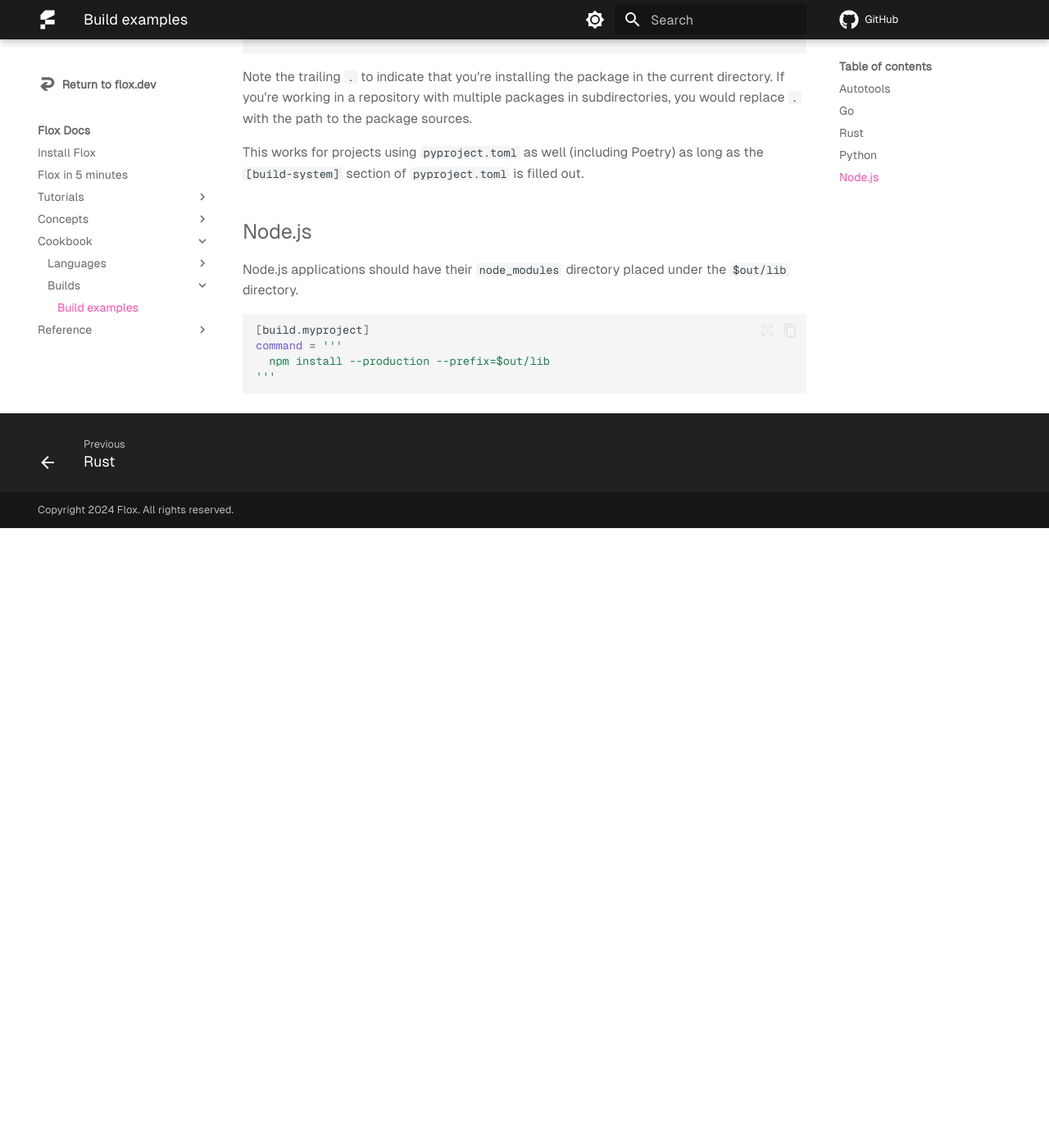
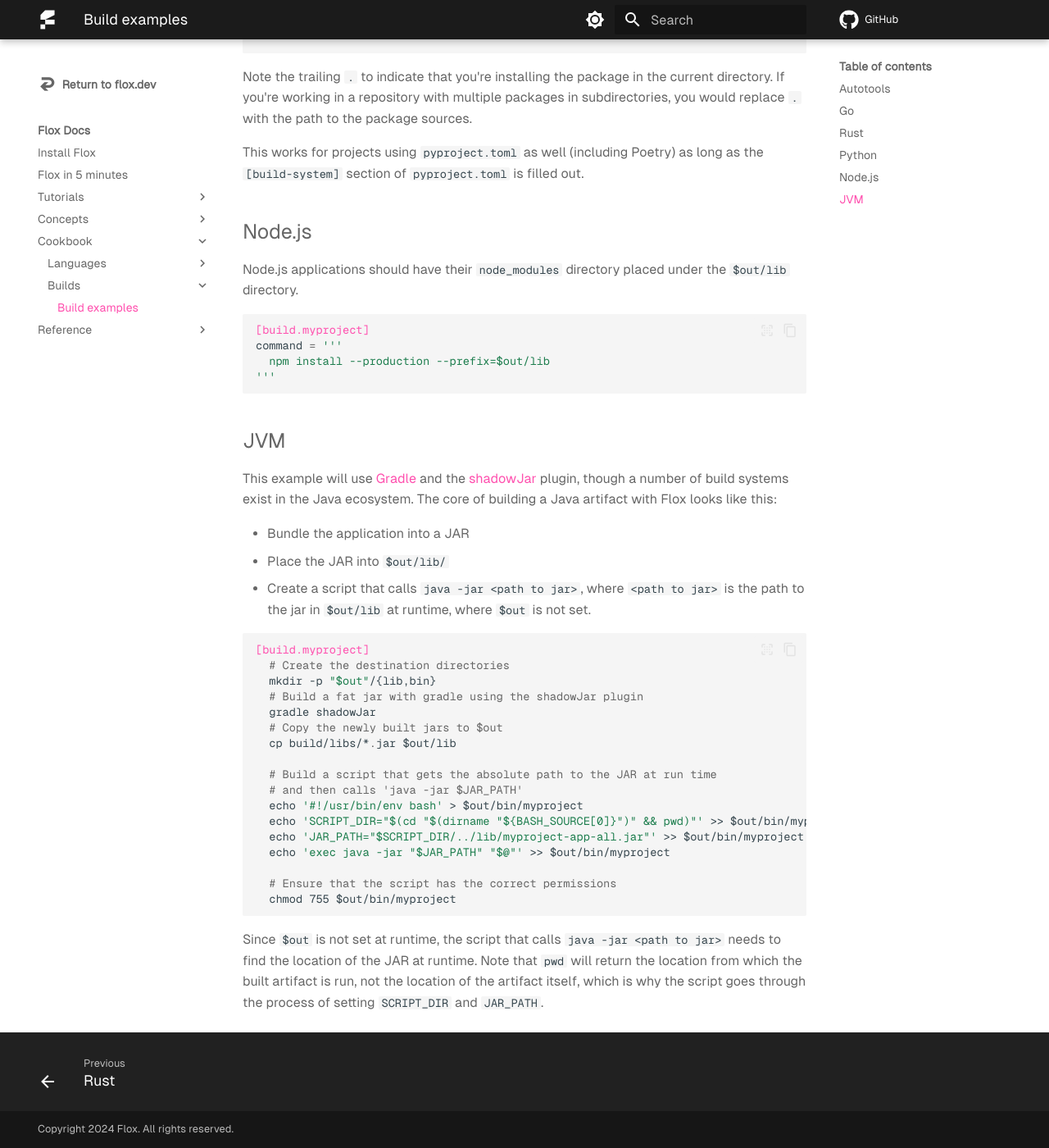
Before and after one commit to flox/floxdocs, an MkDocs documentation site: the page built from docs/cookbook/builds/examples.md, in a window 1280 px wide and 1400 px high, scrolled down 1103 px. Shown: the whole window at 82% size. Built offline with MkDocs 1.6.1 and Material for MkDocs 9.7.7, drawn with Linux system fonts in a browser that asks for light colours; plug-ins that fetch from the network failed and are left out; comment, search, counter and statistics services are not loaded; before the commit the page ends 1747 px from its top, so only the background shows below that; some of the changed text lies outside the part shown.

Commit message:
feat: add JVM build example

````diff
--- a/docs/cookbook/builds/examples.md
+++ b/docs/cookbook/builds/examples.md
@@ -9,7 +9,7 @@
 
 ## Autotools
 
-```bash
+```toml
 [build.myproject]
 command = '''
   ./configure --prefix=$out
@@ -20,7 +20,7 @@
 
 ## Go
 
-```
+```toml
 [build.myproject]
 command = '''
   GOBIN=$out/bin go install
@@ -29,7 +29,7 @@
 
 ## Rust
 
-```bash
+```toml
 [build.myproject]
 command = '''
   cargo build --release
@@ -43,7 +43,7 @@
 For Python projects a build looks like installing the project to the `$out`
 directory.
 
-```bash
+```toml
 [build.myproject]
 command = '''
   pip install --target=$out .
@@ -63,9 +63,44 @@
 Node.js applications should have their `node_modules` directory placed under
 the `$out/lib` directory.
 
-```bash
+```toml
 [build.myproject]
 command = '''
   npm install --production --prefix=$out/lib
 '''
 ```
+
+## JVM
+
+This example will use [Gradle][gradle] and the [shadowJar][shadow] plugin, though a number of build systems exist in the Java ecosystem.
+The core of building a Java artifact with Flox looks like this:
+
+- Bundle the application into a JAR
+- Place the JAR into `$out/lib/`
+- Create a script that calls `java -jar <path to jar>`, where `<path to jar>` is the path to the jar in `$out/lib` at runtime, where `$out` is not set.
+
+```toml
+[build.myproject]
+  # Create the destination directories
+  mkdir -p "$out"/{lib,bin}
+  # Build a fat jar with gradle using the shadowJar plugin
+  gradle shadowJar
+  # Copy the newly built jars to $out
+  cp build/libs/*.jar $out/lib
+
+  # Build a script that gets the absolute path to the JAR at run time
+  # and then calls 'java -jar $JAR_PATH'
+  echo '#!/usr/bin/env bash' > $out/bin/myproject
+  echo 'SCRIPT_DIR="$(cd "$(dirname "${BASH_SOURCE[0]}")" && pwd)"' >> $out/bin/myproject
+  echo 'JAR_PATH="$SCRIPT_DIR/../lib/myproject-app-all.jar"' >> $out/bin/myproject
+  echo 'exec java -jar "$JAR_PATH" "$@"' >> $out/bin/myproject
+
+  # Ensure that the script has the correct permissions
+  chmod 755 $out/bin/myproject
+```
+
+Since `$out` is not set at runtime, the script that calls `java -jar <path to jar>` needs to find the location of the JAR at runtime.
+Note that `pwd` will return the location from which the built artifact is run, not the location of the artifact itself, which is why the script goes through the process of setting `SCRIPT_DIR` and `JAR_PATH`.
+
+[gradle]: https://gradle.org/
+[shadow]: https://gradleup.com/shadow/
````
